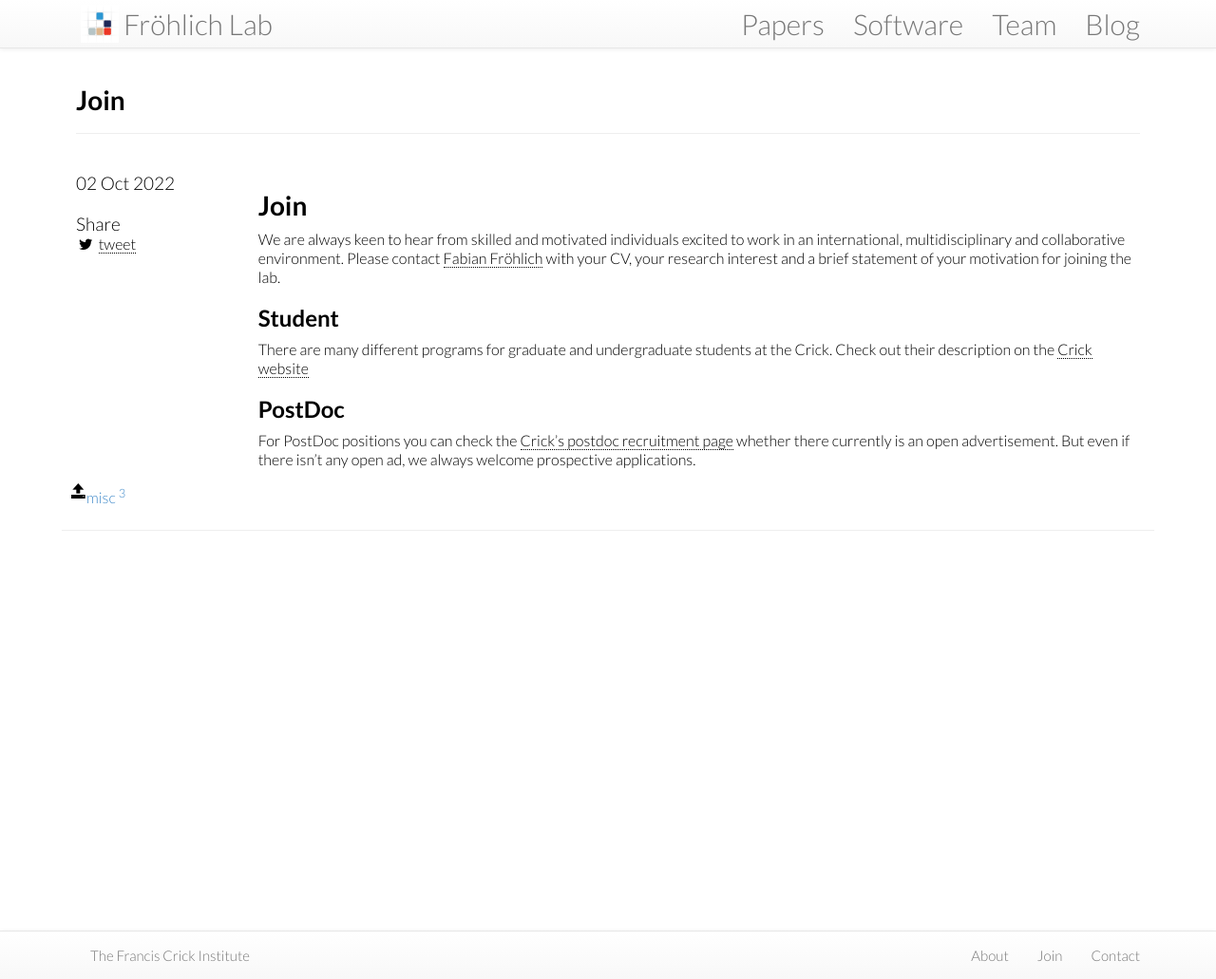
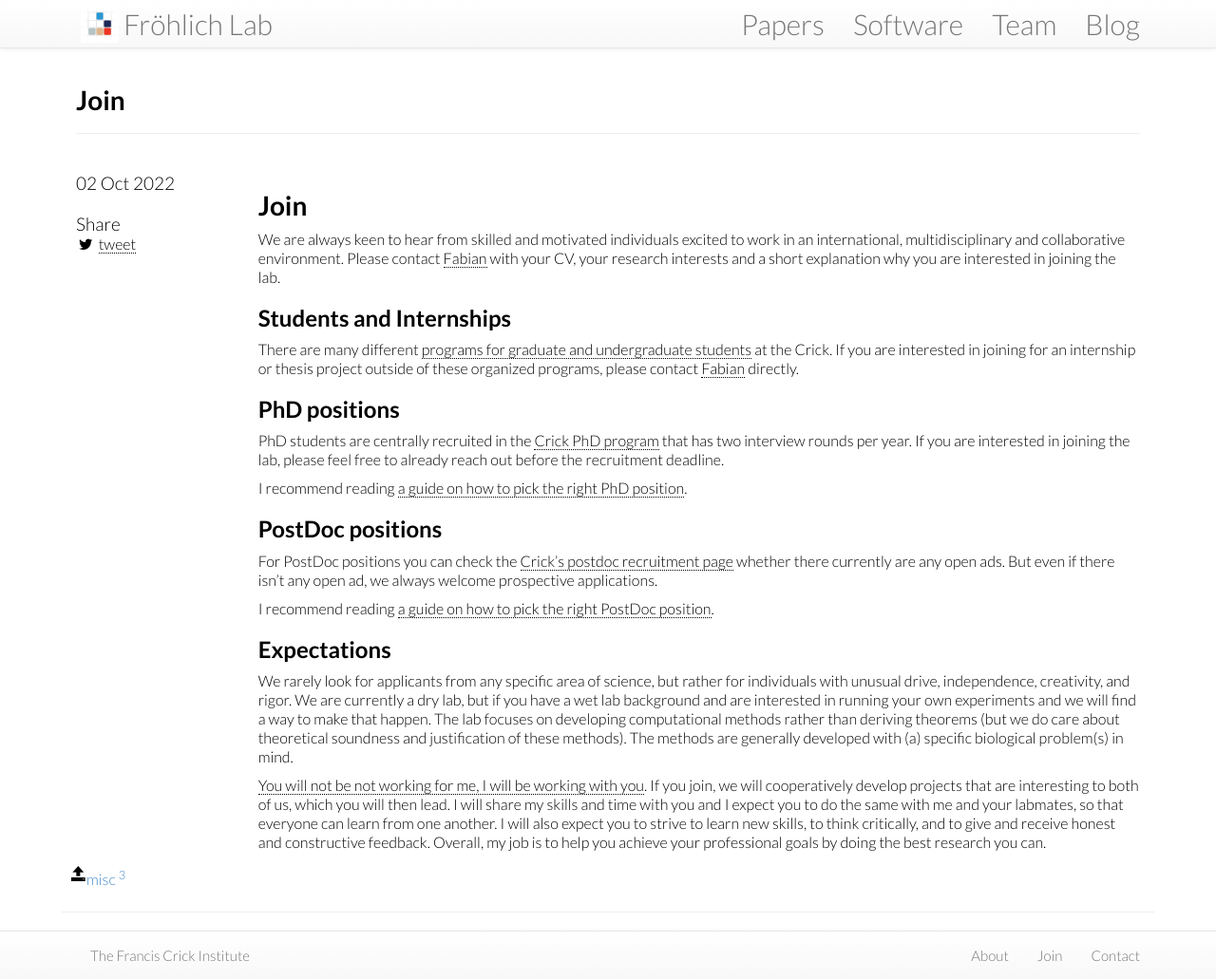
Before and after one commit to frohlich-lab/frohlichlab.github.io, a Jekyll site: the page built from misc/_posts/2022-10-02-join.md, in a window 1280 px wide and 1031 px high. Shown: the whole window at 95% size. Built offline with Jekyll 4.4.1, drawn with Linux system fonts in a browser that asks for light colours; nearby versions of some CDN libraries.

Commit message:
Update join page. (#1)
* rework join page

* Update 2022-10-02-join.md

* fix typos

```diff
--- a/misc/_posts/2022-10-02-join.md
+++ b/misc/_posts/2022-10-02-join.md
@@ -11,16 +11,34 @@ tags: []
 
 # Join
 
-We are always keen to hear from skilled and motivated individuals excited to work in an international, multidisciplinary and collaborative environment. Please contact [Fabian Fröhlich] with your CV, your research interest and a brief statement of your motivation for joining the lab.
+We are always keen to hear from skilled and motivated individuals excited to work in an international, multidisciplinary and collaborative environment. Please contact [Fabian] with your CV, your research interests and a short explanation why you are interested in joining the lab.
 
-## Student
+## Students and Internships
 
-There are many different programs for graduate and undergraduate students at the Crick. Check out their description on the [Crick website]
+There are many different [programs for graduate and undergraduate students] at the Crick. If you are interested in joining for an internship or thesis project outside of these organized programs, please contact [Fabian] directly.
 
-## PostDoc
+## PhD positions
 
-For PostDoc positions you can check the [Crick's postdoc recruitment page] whether there currently is an open advertisement. But even if there isn't any open ad, we always welcome prospective applications.
+PhD students are centrally recruited in the [Crick PhD program] that has two interview rounds per year. If you are interested in joining the lab, please feel free to already reach out before the recruitment deadline.
 
-[Fabian Fröhlich]: mailto:fabian_froehlich@hms.harvard.edu
-[Crick website]: https://www.crick.ac.uk/careers-study/students
+I recommend reading [a guide on how to pick the right PhD position].
+
+## PostDoc positions
+
+For PostDoc positions you can check the [Crick's postdoc recruitment page] whether there currently are any open ads. But even if there isn't any open ad, we always welcome prospective applications.
+
+I recommend reading [a guide on how to pick the right PostDoc position].
+
+## Expectations
+
+We rarely look for applicants from any specific area of science, but rather for individuals with unusual drive, independence, creativity, and rigor. We are currently a dry lab, but if you have a wet lab background and are interested in running your own experiments and we will find a way to make that happen. The lab focuses on developing computational methods rather than deriving theorems (but we do care about theoretical soundness and justification of these methods). The methods are generally developed with (a) specific biological problem(s) in mind.
+
+[You will not be not working for me, I will be working with you]. If you join, we will cooperatively develop projects that are interesting to both of us, which you will then lead. I will share my skills and time with you and I expect you to do the same with me and your labmates, so that everyone can learn from one another. I will also expect you to strive to learn new skills, to think critically, and to give and receive honest and constructive feedback. Overall, my job is to help you achieve your professional goals by doing the best research you can.
+
+[Fabian]: mailto:fabian_froehlich@hms.harvard.edu
+[programs for graduate and undergraduate students]: https://www.crick.ac.uk/careers-study/students
+[Crick PhD program]: https://www.crick.ac.uk/careers-study/students/phd-students
 [Crick's postdoc recruitment page]: https://www.crick.ac.uk/careers-study/postdocs/postdoc-recruitment
+ [You will not be not working for me, I will be working with you]: http://journals.plos.org/ploscompbiol/article?id=10.1371/journal.pcbi.1004387#sec011
+ [a guide on how to pick the right PostDoc position]: https://doi.org/10.1186/gb4163
+ [a guide on how to pick the right PhD position]: https://doi.org/10.1186/gb-2013-14-4-114
```
Also changed, not shown: 1 other file.
